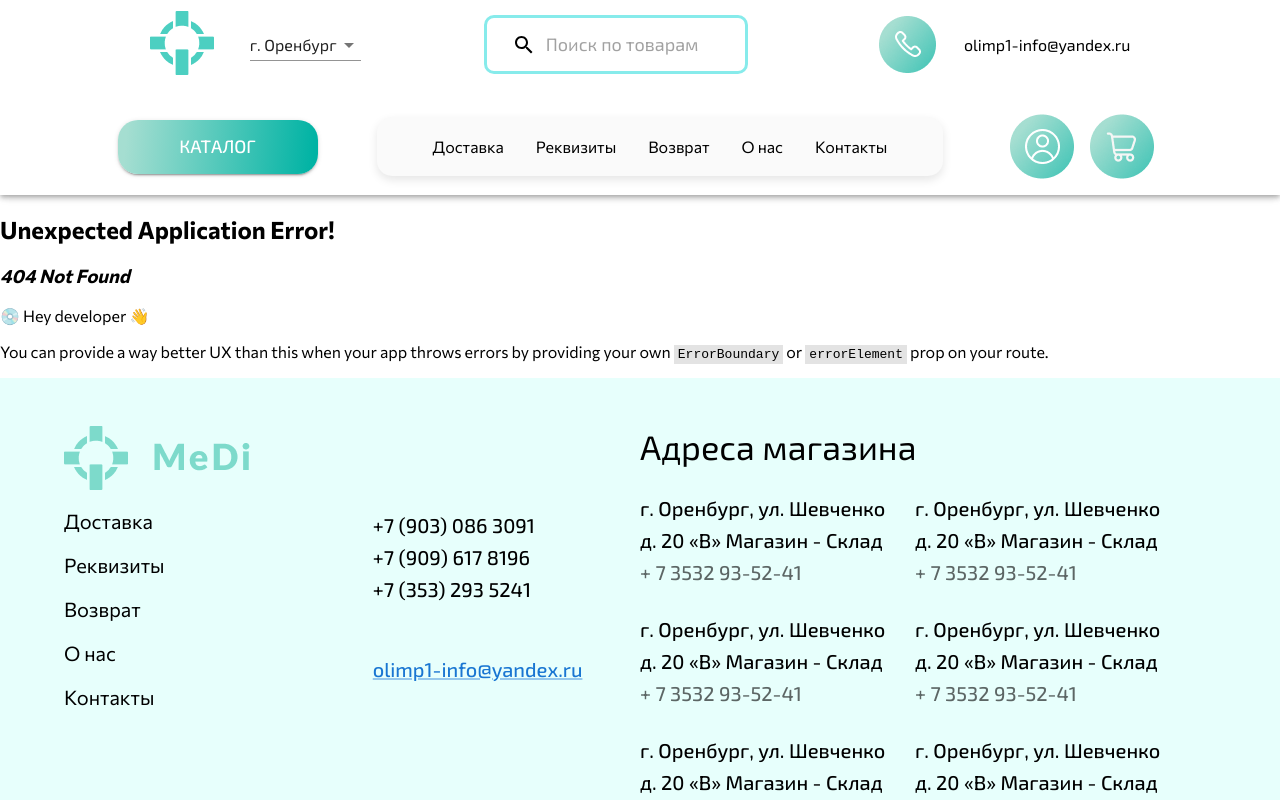
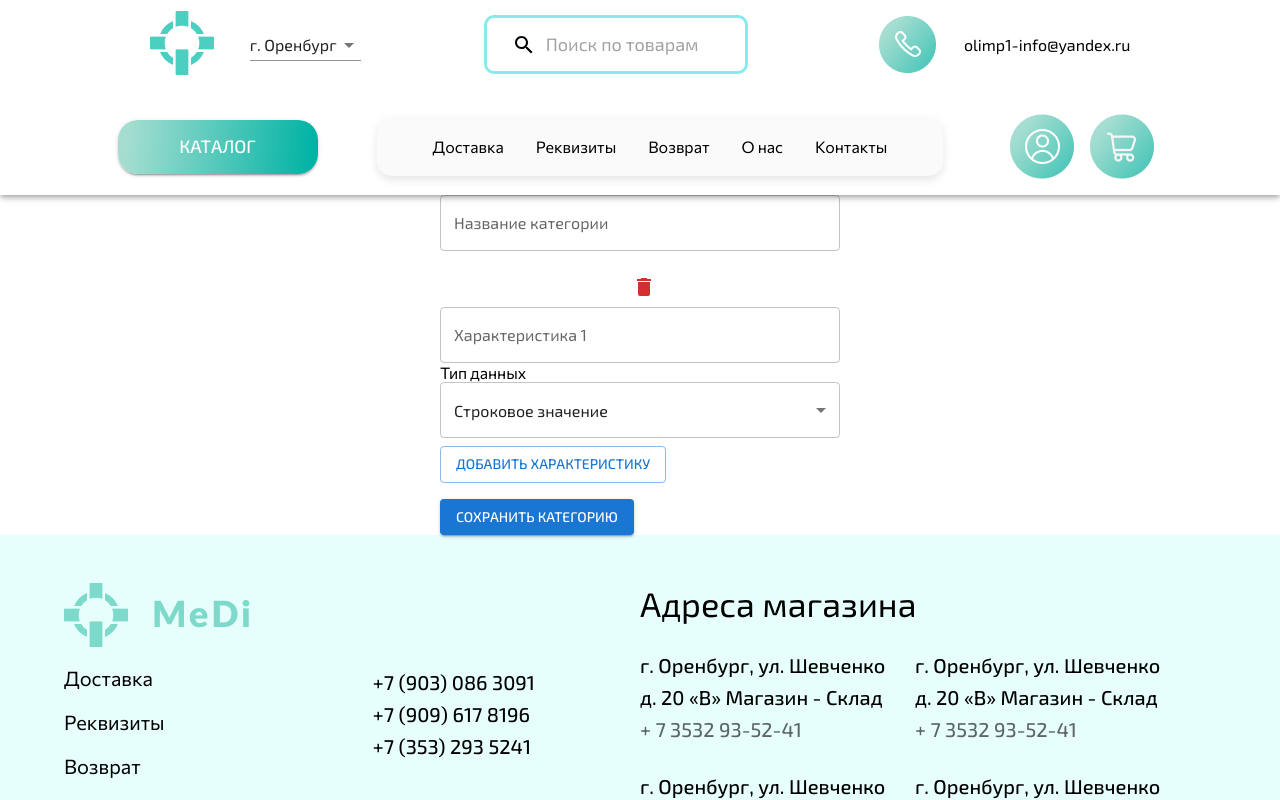
Before and after one commit to Fi44er/sdmedik, a React (Vite) app in the folder frontend/: page /Admin in a window 1280 px wide. Before the commit this address had no page. Shown: the top 800 px of the page. Built offline with nearby package versions, Linux system fonts and the light colour scheme.

Commit message:
add categoryStore

```diff
--- a/frontend/package.json
+++ b/frontend/package.json
@@ -18,6 +18,7 @@
     "@mui/styles": "^6.1.6",
     "axios": "^1.7.8",
     "framer-motion": "^11.12.0",
+    "js-cookie": "^3.0.5",
     "react": "^18.3.1",
     "react-dom": "^18.3.1",
     "react-router-dom": "^6.27.0",
--- a/frontend/src/global/header.jsx
+++ b/frontend/src/global/header.jsx
@@ -22,6 +22,7 @@ import React, { useState } from "react";
 import SearchIcon from "@mui/icons-material/Search";
 import MenuIcon from "@mui/icons-material/Menu";
 import ExpandMoreIcon from "@mui/icons-material/ExpandMore";
+import Cookies from "js-cookie";
 
 const StyledToolbar = styled(Toolbar)(({ theme }) => ({
   display: "flex",
@@ -277,6 +278,11 @@ export default function Header() {
                 <MenuItem onClick={handleCloseLk}>
                   <Link href="/register">Регистрация</Link>
                 </MenuItem>
+                {Cookies.get("logged_in") && (
+                  <MenuItem onClick={handleCloseLk}>
+                    <Link href="/profile">Личный кабинет</Link>
+                  </MenuItem>
+                )}
               </Menu>
               <IconButton
                 onClick={(e) => {
--- a/frontend/src/pages/account/UserAccount.jsx
+++ b/frontend/src/pages/account/UserAccount.jsx
@@ -13,6 +13,8 @@ import {
 import React, { useEffect, useState } from "react";
 import Grid from "@mui/material/Grid2";
 import useUserStore from "../../store/userStore";
+import { useNavigate } from "react-router-dom";
+
 const Product = [
   {
     id: 1,
@@ -77,7 +79,15 @@ export default function UserAccount() {
               <Typography variant="h5">{user.data.fio}</Typography>
               <Typography variant="h6">{user.data.email}</Typography>
               <Typography variant="h6">{user.data.phone_number}</Typography>
-              <Button variant="contained" color="error" onClick={Logout}>
+              <Button
+                variant="contained"
+                color="error"
+                onClick={(e) => {
+                  e.preventDefault();
+                  window.location.href = "/";
+                  Logout();
+                }}
+              >
                 Выйти
               </Button>
             </Box>
--- /dev/null
+++ b/frontend/src/pages/admin/Admin.jsx
@@ -0,0 +1,111 @@
+import React, { useState } from "react";
+import {
+  Box,
+  TextField,
+  Button,
+  IconButton,
+  Select,
+  MenuItem,
+  FormControl,
+  InputLabel,
+} from "@mui/material";
+import { Delete as DeleteIcon } from "@mui/icons-material";
+import useCategoryStore from "../../store/categoryStore";
+
+export default function Admin() {
+  const [name, setName] = useState("");
+  const [characteristics, setCharacteristics] = useState([
+    { data_type: "string", name: "" },
+  ]);
+  const { createCategory } = useCategoryStore();
+
+  const handleCharacteristicChange = (index, value, type) => {
+    const newCharacteristics = [...characteristics];
+    if (type === "name") {
+      newCharacteristics[index].name = value; // Изменяем только имя характеристики
+    } else if (type === "data_type") {
+      newCharacteristics[index].data_type = value; // Изменяем тип данных
+    }
+    setCharacteristics(newCharacteristics);
+  };
+
+  const addCharacteristic = () => {
+    setCharacteristics([...characteristics, { data_type: "string", name: "" }]);
+  };
+
+  const removeCharacteristic = (index) => {
+    const newCharacteristics = characteristics.filter((_, i) => i !== index);
+    setCharacteristics(newCharacteristics);
+  };
+
+  const handleSubmit = (e) => {
+    e.preventDefault();
+    const data = {
+      name: name,
+      characteristics: characteristics,
+    };
+    createCategory(data);
+    console.log("data:", data);
+  };
+
+  return (
+    <Box
+      component="form"
+      onSubmit={handleSubmit}
+      sx={{ maxWidth: 400, margin: "auto" }}
+    >
+      <TextField
+        label="Название категории"
+        variant="outlined"
+        fullWidth
+        value={name}
+        onChange={(e) => setName(e.target.value)}
+        sx={{ mb: 2 }}
+      />
+      {characteristics.map((characteristic, index) => (
+        <Box
+          key={index}
+          sx={{ display: "flex", flexDirection: "column-reverse", mb: 1 }}
+        >
+          <FormControl fullWidth sx={{ mr: 1 }}>
+            <label sx={{}}>Тип данных</label>
+            <Select
+              value={characteristic.data_type}
+              onChange={(e) =>
+                handleCharacteristicChange(index, e.target.value, "data_type")
+              }
+              required
+            >
+              <MenuItem value="string">Строковое значение</MenuItem>
+              <MenuItem value="int">Целочисленое значние</MenuItem>
+              <MenuItem value="float">Дробное значение</MenuItem>
+              <MenuItem value="bool">Есть\нету</MenuItem>
+            </Select>
+          </FormControl>
+          <TextField
+            label={`Характеристика ${index + 1}`}
+            variant="outlined"
+            fullWidth
+            value={characteristic.name}
+            onChange={(e) =>
+              handleCharacteristicChange(index, e.target.value, "name")
+            }
+          />
+          <IconButton
+            onClick={() => removeCharacteristic(index)}
+            color="error"
+            sx={{ ml: 1 }}
+          >
+            <DeleteIcon />
+          </IconButton>
+        </Box>
+      ))}
+      <Button variant="outlined" onClick={addCharacteristic} sx={{ mb: 2 }}>
+        Добавить характеристику
+      </Button>
+      <Button type="submit" variant="contained">
+        Сохранить категорию
+      </Button>
+    </Box>
+  );
+}
--- a/frontend/src/pages/electronic_certificate/Electronic_certificate.jsx
+++ b/frontend/src/pages/electronic_certificate/Electronic_certificate.jsx
@@ -18,7 +18,7 @@ export default function Electronic_certificate() {
       <Container>
         <Box sx={{ display: "flex", justifyContent: "center" }}>
           <Typography component="h1" variant="h2">
-            Политика возврата
+            Электронные сертификаты
           </Typography>
         </Box>
         <Box sx={{ width: "100%" }}>
--- a/frontend/src/routers/routers.jsx
+++ b/frontend/src/routers/routers.jsx
@@ -13,6 +13,21 @@ import Auth from "../pages/account/Auth";
 import Register from "../pages/account/Register";
 import UserAccount from "../pages/account/UserAccount";
 import Electronic_certificate from "../pages/electronic_certificate/Electronic_certificate";
+import { Navigate } from "react-router-dom";
+import Cookies from "js-cookie";
+import Admin from "../pages/admin/Admin";
+
+const UsersRoute = ({ children }) => {
+  const isLoggedIn = Cookies.get("logged_in") === "true";
+
+  if (!isLoggedIn) {
+    return <Navigate to="/" replace />;
+  }
+  return children;
+};
+
+export default UsersRoute;
+
 export const router = createBrowserRouter([
   {
     path: "/",
@@ -65,10 +80,14 @@ export const router = createBrowserRouter([
   },
   {
     path: "/profile",
-    element: <UserAccount />,
+    element: (
+      <UsersRoute>
+        <UserAccount />
+      </UsersRoute>
+    ),
   },
-  //   {
-  //     path: "/Admin",
-  //     element: <Admin />,
-  //   },
+    {
+      path: "/Admin",
+      element: <Admin />,
+    },
 ]);
--- /dev/null
+++ b/frontend/src/store/categoryStore.js
@@ -0,0 +1,31 @@
+import { create } from "zustand";
+import axios from "axios";
+import { useState } from "react";
+
+const useCategoryStore = create((set, get) => ({
+  createCategory: async (data) => {
+    try {
+      const response = await axios.post(
+        "http://localhost:8080/api/v1/category",
+        data,
+        {
+          withCredentials: true, // Если нужно отправлять куки
+        }
+      );
+      console.log("Response:", response.data);
+      // Обработка успешного ответа
+      if (response.data.status === "success") {
+        alert("Категория успешно сохранена!");
+      } else {
+        alert("Ошибка: " + response.data.message);
+      }
+    } catch (error) {
+      console.error("Error:", error);
+      alert(
+        "Ошибка при сохранении категории: " +
+          (error.response?.data?.message || error.message)
+      );
+    }
+  },
+}));
+export default useCategoryStore;
--- a/frontend/src/store/userStore.js
+++ b/frontend/src/store/userStore.js
@@ -21,6 +21,7 @@ const useUserStore = create((set, get) => ({
         {},
         { withCredentials: true }
       );
+
     } catch (error) {
       console.error("Ошибка при выходе:", error); // Рекомендуется обработать ошибку
     }
```
Also changed, not shown: 1 other file (tests, documents, lock files or other folders).
